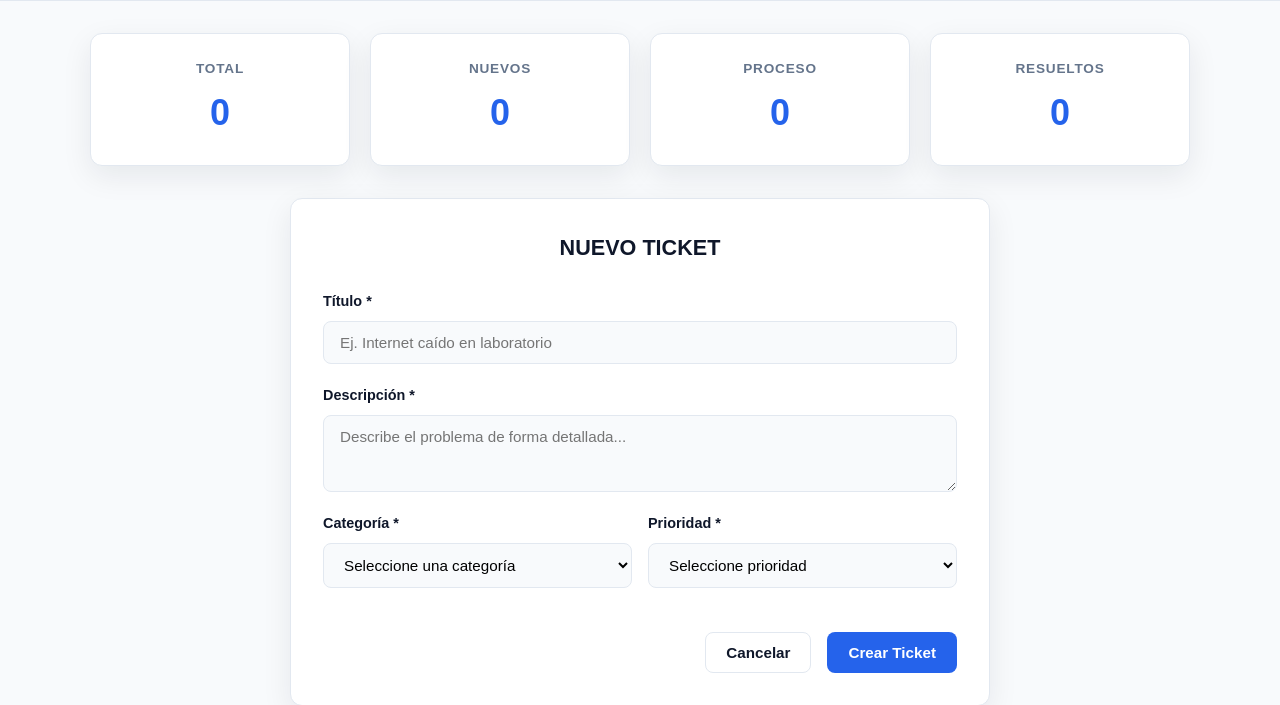
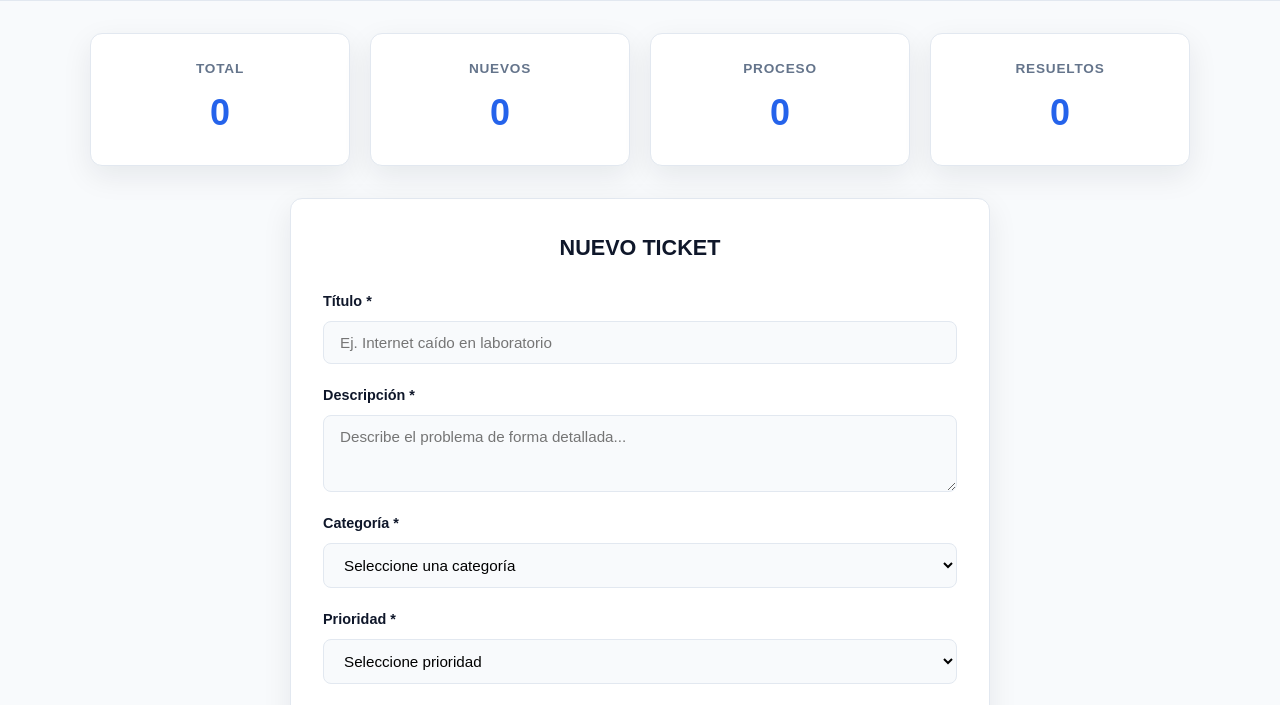
Before and after one commit to AnaMonLOp/helpdesk-lite, a plain HTML site: page index.html in a window 1280 px wide. Both pictures are taken after typing "Sample" into the empty fields and a click on the button "+ Nuevo Ticket". Shown: the part 70-775 px from the top of the page. Drawn offline with Linux system fonts and the light colour scheme.

Commit message:
fix: Se modificó un detalle en el diseño del formulario

```diff
--- a/css/styles.css
+++ b/css/styles.css
@@ -197,6 +197,7 @@ ul {
     flex-direction: column;
     gap: 0.5rem;
     margin-bottom: 1.25rem;
+    width: 100%;
 }
 
 .form-group label {
@@ -208,6 +209,7 @@ ul {
 .form-group input,
 .form-group textarea,
 .form-group select {
+    width: 100%;
     padding: 0.75rem 1rem;
     border: 1px solid var(--color-border);
     border-radius: 8px;
--- a/index.html
+++ b/index.html
@@ -68,10 +68,10 @@
                         ></textarea>
                     </div>
 
-                    <div class="form-row">
+
                     <div class="form-group">
                         <label for="ticket-category">Categoría *</label>
-                            <select id="ticket-category" name="category" required>
+                        <select id="ticket-category" required>
                             <option value="" disabled selected>Seleccione una categoría</option>
                             <option value="Hardware">Hardware</option>
                             <option value="Software">Software</option>
@@ -91,7 +91,6 @@
                             <option value="Alta">Alta</option>
                             <option value="Crítica">Crítica</option>
                         </select>
-                        </div>
                     </div>
 
                     <div class="form-actions">
```
Lines whose indentation alone changed are shown as unchanged.
